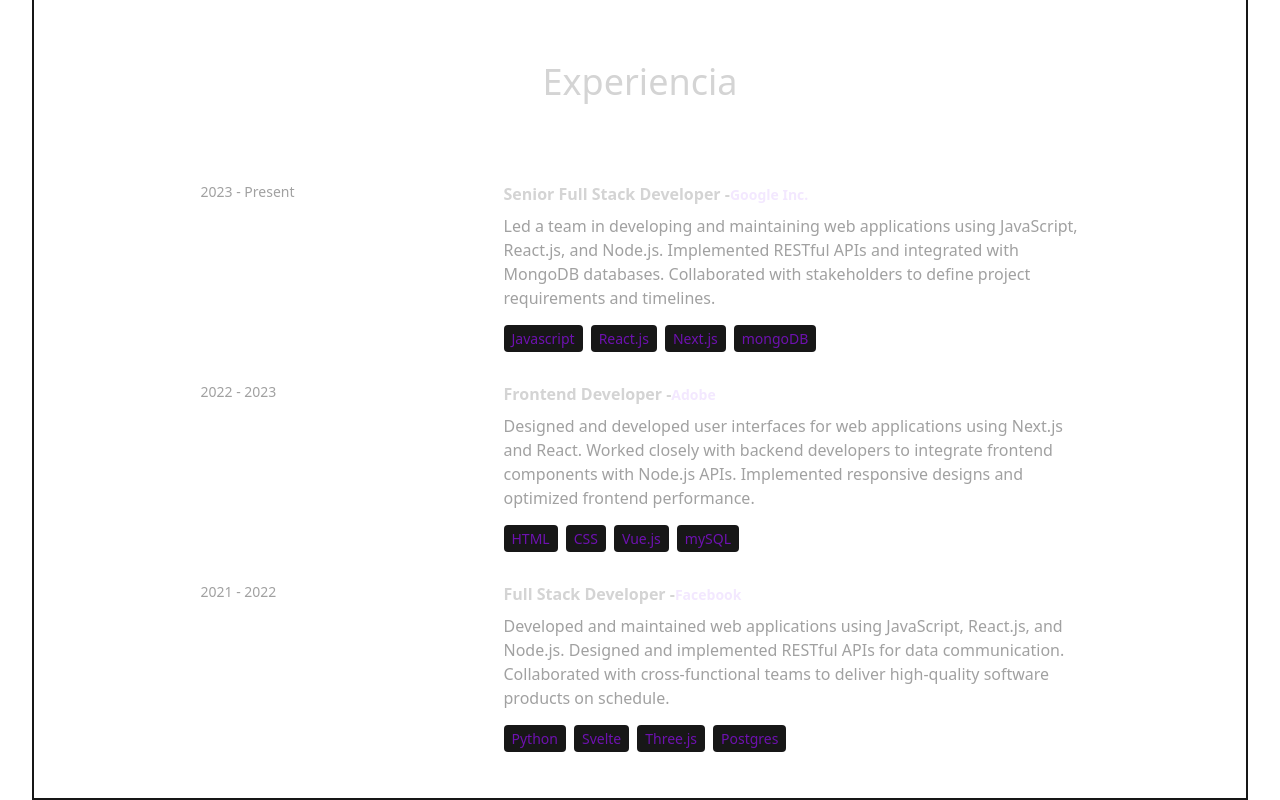
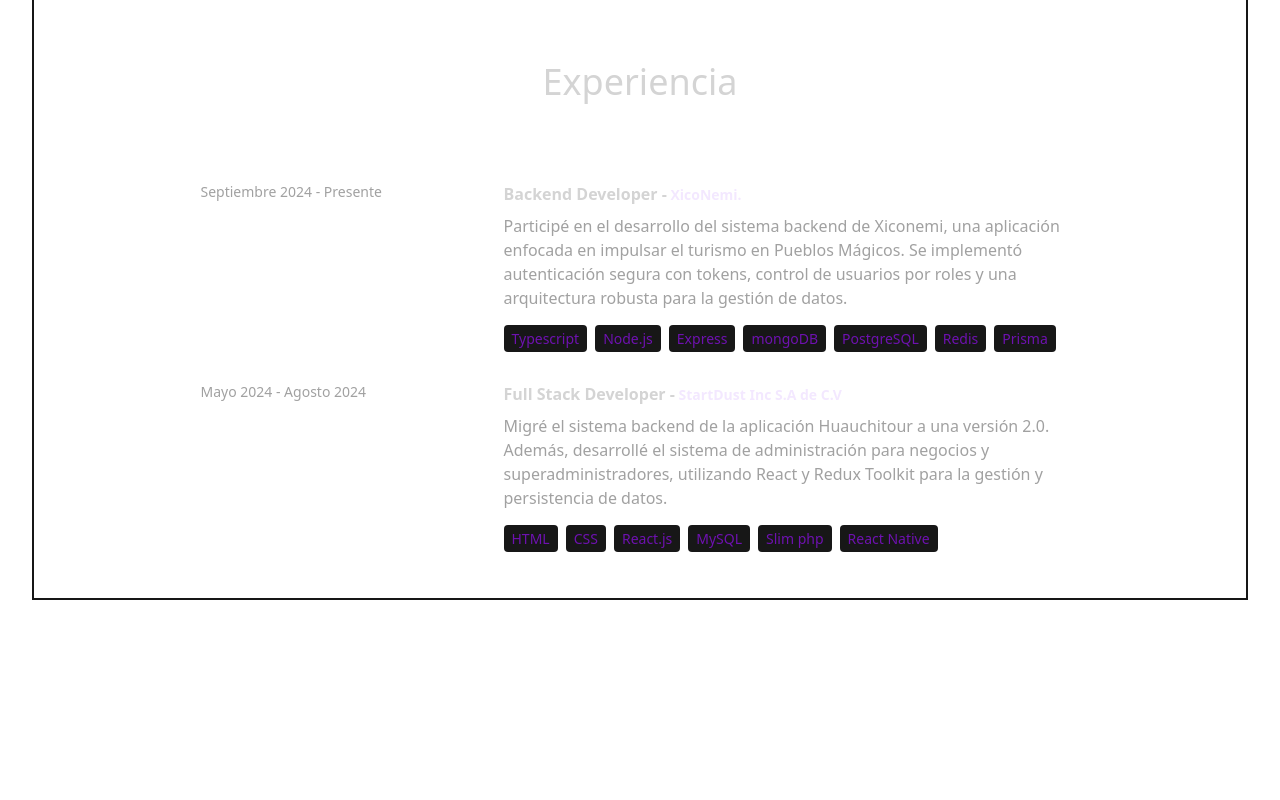
Before and after one commit to JazzoLopez/portfolio-dev, a React (Vite) app: page / in a window 1280 px wide. Shown: the part 2787-3587 px from the top of the page. After the commit the page ends 3387 px from the top, so only its background shows below. Built offline with nearby package versions, Linux system fonts and the light colour scheme; a web font is replaced by a local one.

Commit message:
feat: Update work experiences in the experiences component

```diff
--- a/src/constants/index.js
+++ b/src/constants/index.js
@@ -11,25 +11,18 @@ export const ABOUT_TEXT = `Acerca de mi xd texto texto texto texto texto texto t
 export const EXPERIENCES = [
   {
     //ejemplos
-    year: "2023 - Present",
-    role: "Senior Full Stack Developer",
-    company: "Google Inc.",
-    description: `Led a team in developing and maintaining web applications using JavaScript, React.js, and Node.js. Implemented RESTful APIs and integrated with MongoDB databases. Collaborated with stakeholders to define project requirements and timelines.`,
-    technologies: ["Javascript", "React.js", "Next.js", "mongoDB"],
+    year: "Septiembre 2024 - Presente",
+    role: "Backend Developer",
+    company: " XicoNemi.",
+    description: `Participé en el desarrollo del sistema backend de Xiconemi, una aplicación enfocada en impulsar el turismo en Pueblos Mágicos. Se implementó autenticación segura con tokens, control de usuarios por roles y una arquitectura robusta para la gestión de datos.`,
+    technologies: ["Typescript", "Node.js", "Express", "mongoDB", "PostgreSQL", "Redis", "Prisma",],
   },
   {
-    year: "2022 - 2023",
-    role: "Frontend Developer",
-    company: "Adobe",
-    description: `Designed and developed user interfaces for web applications using Next.js and React. Worked closely with backend developers to integrate frontend components with Node.js APIs. Implemented responsive designs and optimized frontend performance.`,
-    technologies: ["HTML", "CSS", "Vue.js", "mySQL"],
-  },
-  {
-    year: "2021 - 2022",
+    year: "Mayo 2024 - Agosto 2024",
     role: "Full Stack Developer",
-    company: "Facebook",
-    description: `Developed and maintained web applications using JavaScript, React.js, and Node.js. Designed and implemented RESTful APIs for data communication. Collaborated with cross-functional teams to deliver high-quality software products on schedule.`,
-    technologies: ["Python", "Svelte", "Three.js", "Postgres"],
+    company: " StartDust Inc S.A de C.V",
+    description: `Migré el sistema backend de la aplicación Huauchitour a una versión 2.0. Además, desarrollé el sistema de administración para negocios y superadministradores, utilizando React y Redux Toolkit para la gestión y persistencia de datos.`,
+    technologies: ["HTML", "CSS", "React.js", "MySQL", "Slim php", "React Native"],
   }
 ];
 
```
